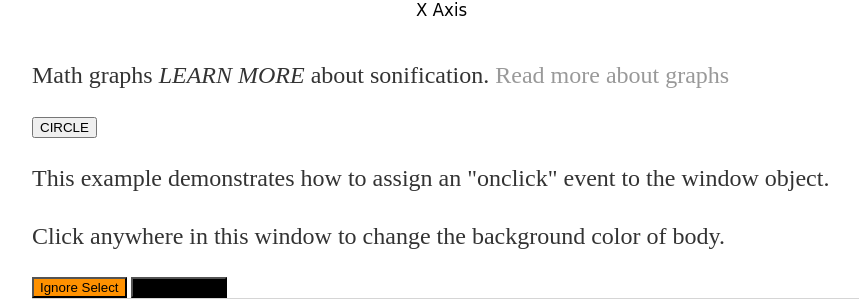
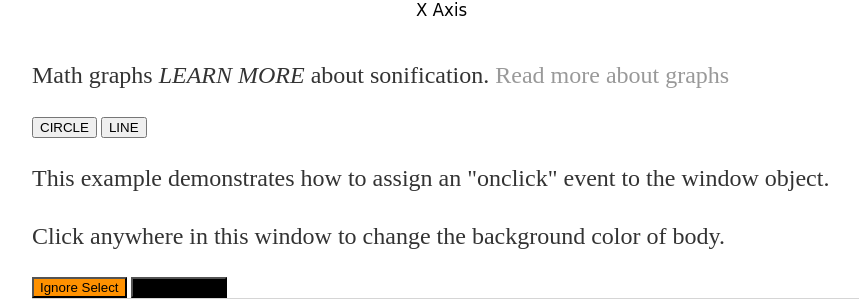
Before and after one commit to rbobkoskie3/rbobkoskie3.github.io, a Jekyll site: the page built from index.html, in a window 1280 px wide. Shown: the part 766-1073 px from the top of the page, without its empty margins (160-1019 px from the left). Built offline with Jekyll 4.4.1, drawn with Linux system fonts in a browser that asks for light colours.

Commit message:
Update index.html

```diff
--- a/index.html
+++ b/index.html
@@ -8,10 +8,15 @@ title: Math, Sonification, Plots
 	<p>Math graphs <em>LEARN MORE</em> about sonification. <a href="\images\ST_Circle.png">Read more about graphs</a></p>
 
 	<button id="myButton" class="float-left submit-button" >CIRCLE</button>
-	<script>
-    	document.getElementById("myButton").onclick = function () {
+	<script>document.getElementById("myButton").onclick = function () {
         	location.href = "\circle";
     	};
+	</script>
+
+	<button id="myButton" class="float-left submit-button" >LINE</button>
+	<script>document.getElementById("myButton").onclick = function () {
+		location.href = "\line";
+	};
 	</script>
 
 	<p>This example demonstrates how to assign an "onclick" event to the window object.</p>
```
